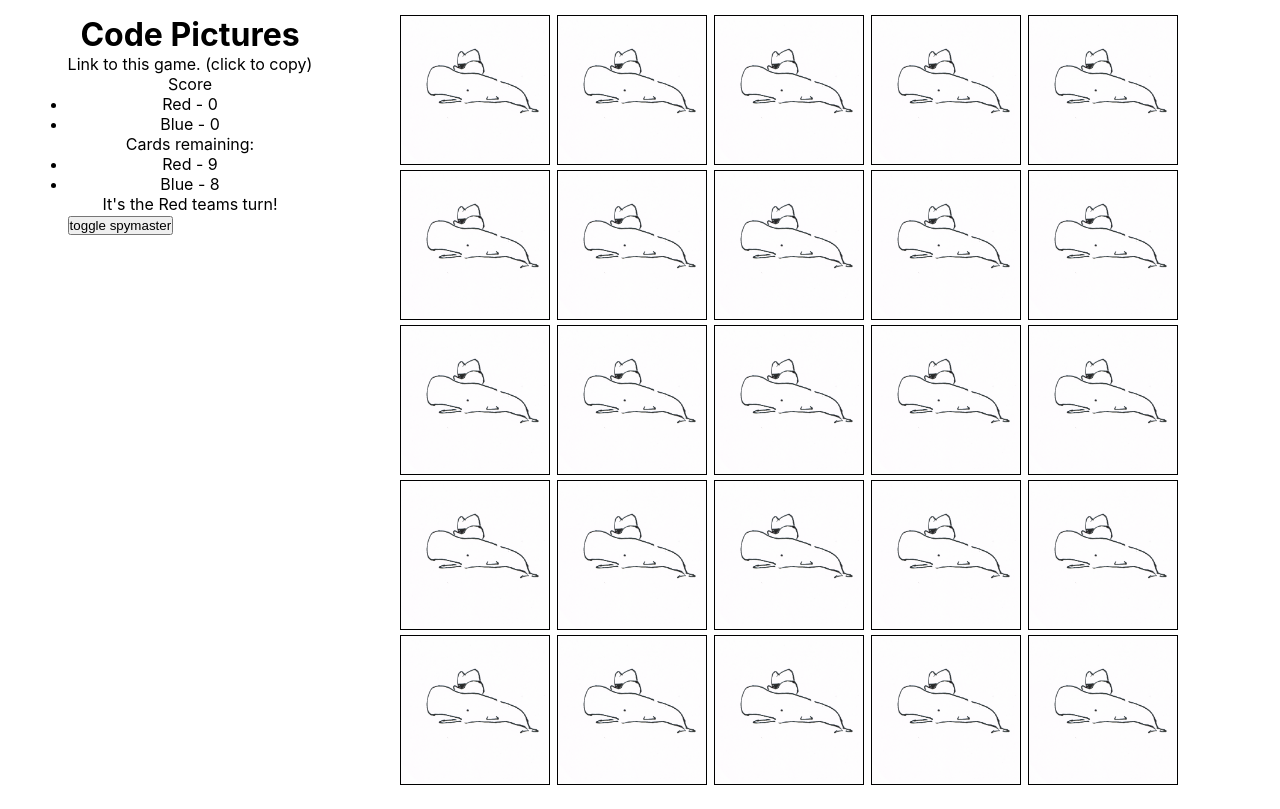
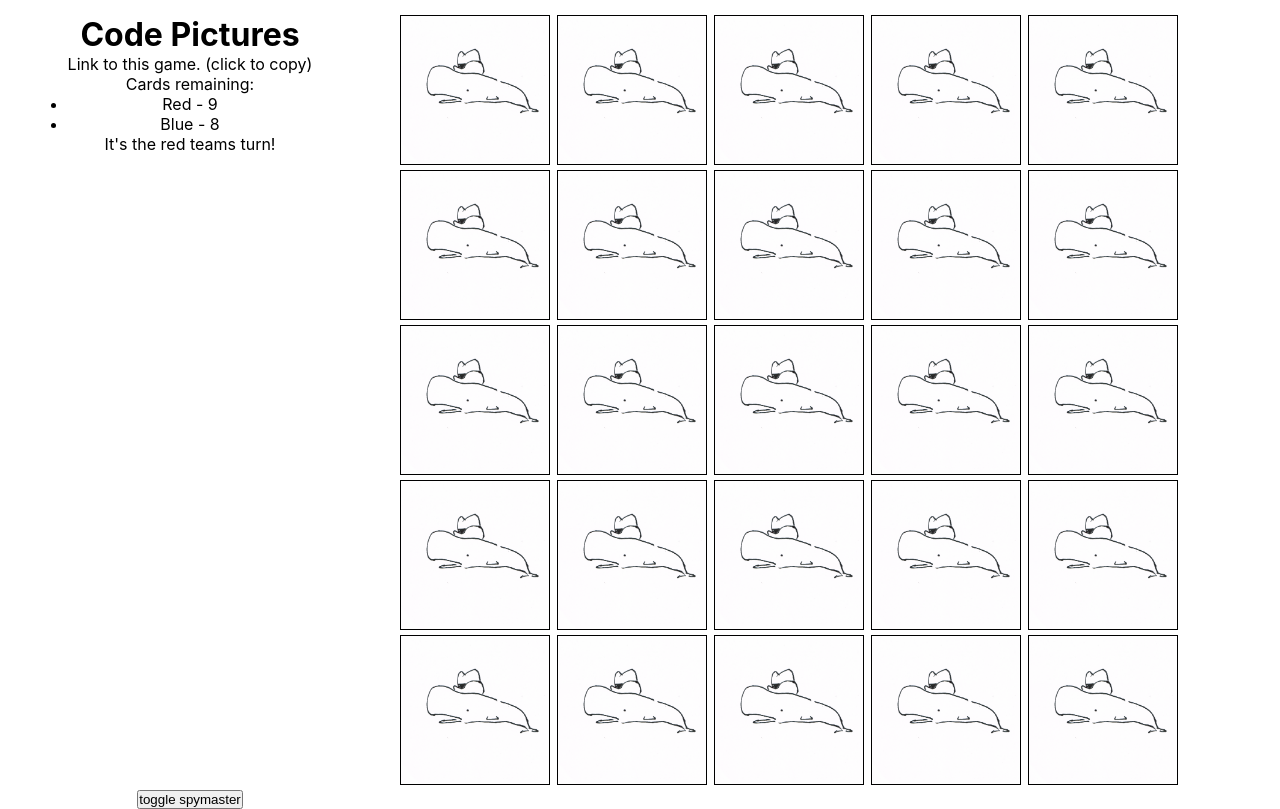
Before and after one commit to chris-langager/code-pictures, a Next.js app: page /1 in a window 1280 px wide. Built offline with nearby package versions, Linux system fonts and the light colour scheme.

Commit message:
information is driven by some state

```diff
--- /dev/null
+++ b/shared/game.ts
@@ -0,0 +1,51 @@
+import { Team, Card } from './reducer';
+
+export function newBoard() {
+  //all the cards
+  const cardIds = Array(50).fill('whale_draft.png', 0, 50);
+
+  //pick who goes first
+  const startingTeam: Team = Math.random() > 0.5 ? 'red' : 'blue';
+  const secondTeam: Team = startingTeam === 'red' ? 'blue' : 'red';
+
+  //get some random unique numbers for laying out the board
+  const randomUniqueNumbers = shuffle([...Object.keys(cardIds)]);
+
+  const startingTeamsCards = randomUniqueNumbers.splice(0, 9).map<Card>((i) => ({
+    id: i + '-' + cardIds[i],
+    type: startingTeam,
+    revealed: false,
+  }));
+
+  const secondTeamsCards = randomUniqueNumbers
+    .splice(0, 8)
+    .map<Card>((i) => ({ id: i + '-' + cardIds[i], type: secondTeam, revealed: false }));
+
+  const neutralCards = randomUniqueNumbers
+    .splice(0, 7)
+    .map<Card>((i) => ({ id: i + '-' + cardIds[i], type: 'neutral', revealed: false }));
+
+  const deathCard = randomUniqueNumbers
+    .splice(0, 1)
+    .map<Card>((i) => ({ id: i + '-' + cardIds[i], type: 'death', revealed: false }))[0];
+
+  const board: Card[] = shuffle([
+    ...startingTeamsCards,
+    ...secondTeamsCards,
+    ...neutralCards,
+    deathCard,
+  ]);
+
+  return { board, startingTeam };
+}
+
+function shuffle<T>(input: T[]): T[] {
+  const array = [...input];
+  for (let i = array.length - 1; i > 0; i--) {
+    const j = Math.floor(Math.random() * i);
+    const temp = array[i];
+    array[i] = array[j];
+    array[j] = temp;
+  }
+  return array;
+}
--- a/src/components/Information.tsx
+++ b/src/components/Information.tsx
@@ -1,24 +1,33 @@
+import { useContext } from 'react';
+import { GameStateContext } from '../pages/[id]';
+
 interface Props {}
 export const Information: React.FC<Props> = ({}) => {
+  const { turn, board } = useContext(GameStateContext);
+
+  const activeTeam = turn;
+  const redCardsRemaining = board.reduce(
+    (total, card) => (!card.revealed && card.type === 'red' ? total + 1 : total),
+    0
+  );
+  const blueCardsRemaining = board.reduce(
+    (total, card) => (!card.revealed && card.type === 'blue' ? total + 1 : total),
+    0
+  );
+
   return (
     <div className="information">
       <h1>Code Pictures</h1>
 
       <p>Link to this game. (click to copy)</p>
 
-      <p>Score</p>
+      <p>Cards remaining:</p>
       <ul>
-        <li>Red - 0</li>
-        <li>Blue - 0</li>
+        <li>Red - {redCardsRemaining}</li>
+        <li>Blue - {blueCardsRemaining}</li>
       </ul>
 
-      <p>Cards remaining:</p>
-      <ul>
-        <li>Red - 9</li>
-        <li>Blue - 8</li>
-      </ul>
-
-      <p>It's the Red teams turn!</p>
+      <p>It's the {activeTeam} teams turn!</p>
     </div>
   );
 };
--- a/src/pages/[id].tsx
+++ b/src/pages/[id].tsx
@@ -1,13 +1,16 @@
 import Head from 'next/head';
 import { Board } from '../components/Board';
-import { Card, Team, reducer, State, Event } from '../../shared/reducer';
+import { reducer, State, Event } from '../../shared/reducer';
 import { Information } from '../components/Information';
 import { useState, useReducer, Context, Dispatch, createContext } from 'react';
+import { newBoard } from '../../shared/game';
+
+const { board, startingTeam } = newBoard();
 
 const initialState: State = {
   id: 'ABCD',
-  board: newBoard(),
-  turn: 'red',
+  board: board,
+  turn: startingTeam,
   score: {
     red: 0,
     blue: 0,
@@ -15,20 +18,7 @@ const initialState: State = {
   deathCardPicked: null,
 };
 
-// export const TodosContext: Context<[State, Dispatch<Event>]> = React.createContext([
-//   initialState,
-//   (() => initialState) as React.Dispatch<Event>,
-// ]);
-
-// export const TodosReducerProvider: React.FC = (props) => {
-//   const [state, dispatch] = useReducer(reducer, initialState);
-
-//   return (
-//     <TodosContext.Provider value={[state, dispatch]}>
-//       {props.children}
-//     </TodosContext.Provider>
-//   );
-// };
+export const GameStateContext: Context<State> = createContext(initialState);
 
 export const DispatchContext: Context<Dispatch<Event>> = createContext(
   (() => initialState) as React.Dispatch<Event>
@@ -37,7 +27,6 @@ export const DispatchContext: Context<Dispatch<Event>> = createContext(
 export const SpymasterContext: Context<boolean> = createContext(false as boolean);
 
 const GamePage: React.FC = () => {
-  // const [cards] = useState(newBoard());
   const [state, dispatch] = useReducer(reducer, initialState);
   const [spyMaster, setSpymaster] = useState(false);
 
@@ -48,70 +37,22 @@ const GamePage: React.FC = () => {
         <link rel="icon" href="/favicon.ico" />
       </Head>
 
+      <GameStateContext.Provider value={state}>
         <DispatchContext.Provider value={dispatch}>
           <SpymasterContext.Provider value={spyMaster}>
             <div className="information-area">
               <Information />
-            <button onClick={() => setSpymaster(!spyMaster)}> toggle spymaster</button>
             </div>
 
+            <button onClick={() => setSpymaster(!spyMaster)}> toggle spymaster</button>
             <div className="board-area">
               <Board cards={state.board} />
             </div>
           </SpymasterContext.Provider>
         </DispatchContext.Provider>
+      </GameStateContext.Provider>
     </div>
   );
 };
 
 export default GamePage;
-
-function newBoard() {
-  //all the cards
-  const cardIds = Array(50).fill('whale_draft.png', 0, 50);
-
-  //pick who goes first
-  const startingTeam: Team = Math.random() > 0.5 ? 'red' : 'blue';
-  const secondTeam: Team = startingTeam === 'red' ? 'blue' : 'red';
-
-  //get some random unique numbers for laying out the board
-  const randomUniqueNumbers = shuffle([...Object.keys(cardIds)]);
-
-  const startingTeamsCards = randomUniqueNumbers.splice(0, 9).map<Card>((i) => ({
-    id: i + '-' + cardIds[i],
-    type: startingTeam,
-    revealed: false,
-  }));
-
-  const secondTeamsCards = randomUniqueNumbers
-    .splice(0, 8)
-    .map<Card>((i) => ({ id: i + '-' + cardIds[i], type: secondTeam, revealed: false }));
-
-  const neutralCards = randomUniqueNumbers
-    .splice(0, 7)
-    .map<Card>((i) => ({ id: i + '-' + cardIds[i], type: 'neutral', revealed: false }));
-
-  const deathCard = randomUniqueNumbers
-    .splice(0, 1)
-    .map<Card>((i) => ({ id: i + '-' + cardIds[i], type: 'death', revealed: false }))[0];
-
-  const board: Card[] = shuffle([
-    ...startingTeamsCards,
-    ...secondTeamsCards,
-    ...neutralCards,
-    deathCard,
-  ]);
-
-  return board;
-}
-
-function shuffle<T>(input: T[]): T[] {
-  const array = [...input];
-  for (let i = array.length - 1; i > 0; i--) {
-    const j = Math.floor(Math.random() * i);
-    const temp = array[i];
-    array[i] = array[j];
-    array[j] = temp;
-  }
-  return array;
-}
```
Lines whose indentation alone changed are shown as unchanged.
